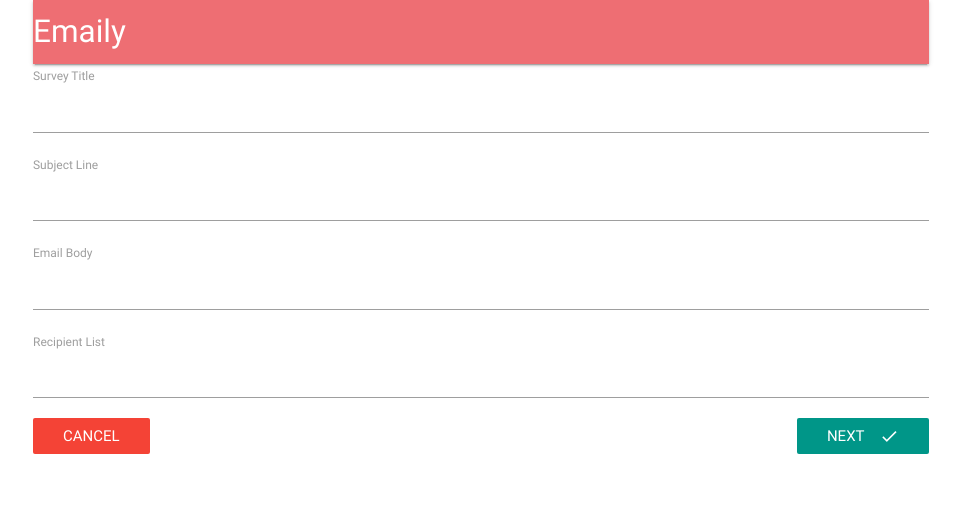
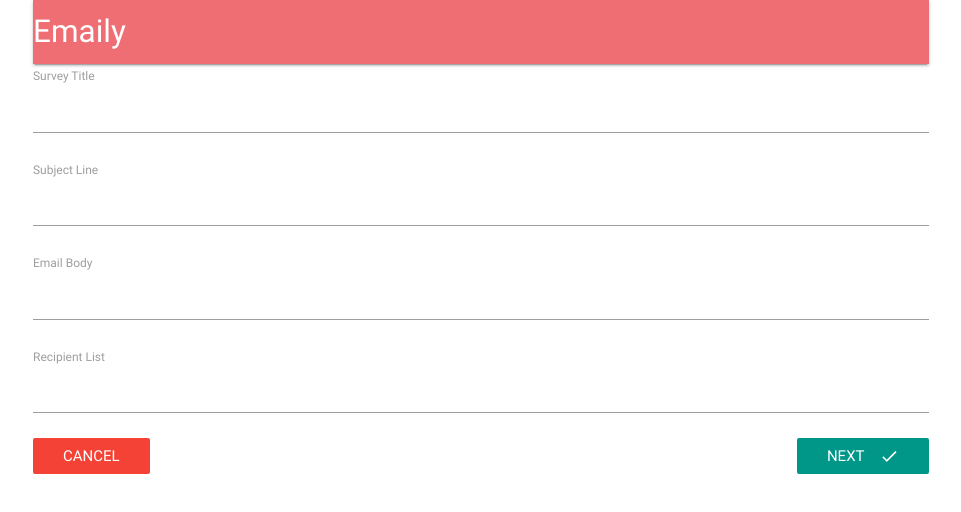
Before and after one commit to arslanalan/Emaily, a React (Create React App) app in the folder client/: page /surveys/new in a window 1280 px wide. Shown: the top 512 px of the page, without its empty margins (159-1120 px from the left). Built offline with nearby package versions, Linux system fonts and the light colour scheme; no server answers.

Commit message:
Styling the error message

```diff
--- a/client/src/components/surveys/SurveyField.js
+++ b/client/src/components/surveys/SurveyField.js
@@ -8,8 +8,10 @@
     return (
         <div>
             <label>{label}</label>
-            <input {...input} />
-            {touched && error}
+            <input {...input} style={{ marginBottom: '5px' }} />
+            <div className="red-text" style={{ marginBottom: '20px' }}>
+                {touched && error}
+            </div>
         </div>
         // {touched && error} -> if touched true, then continue on error
         // <input {...input} is equal to
```
